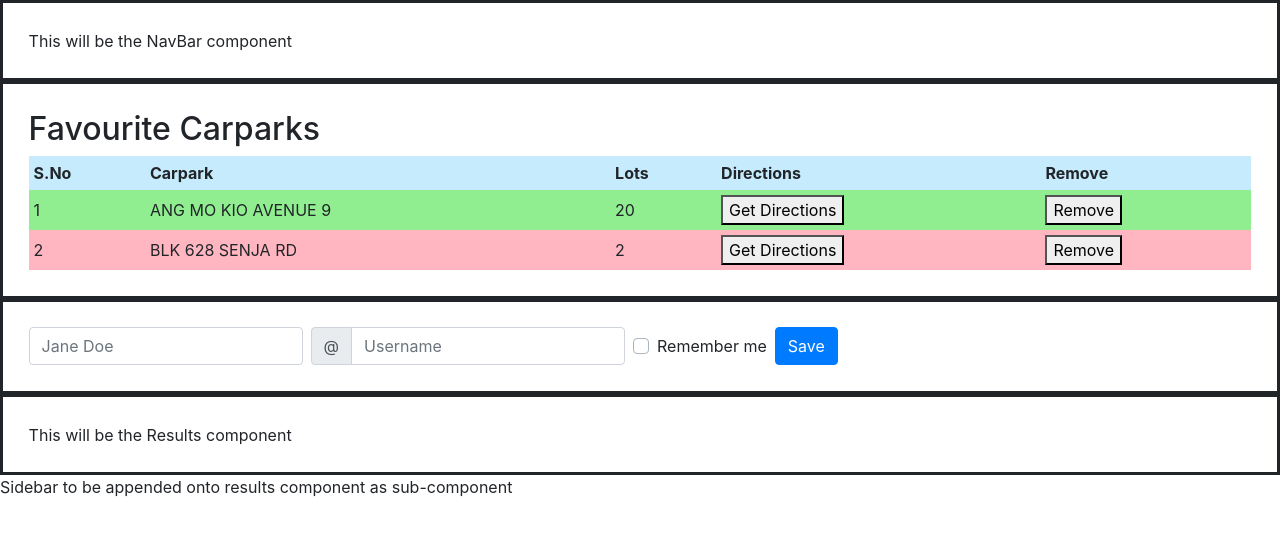
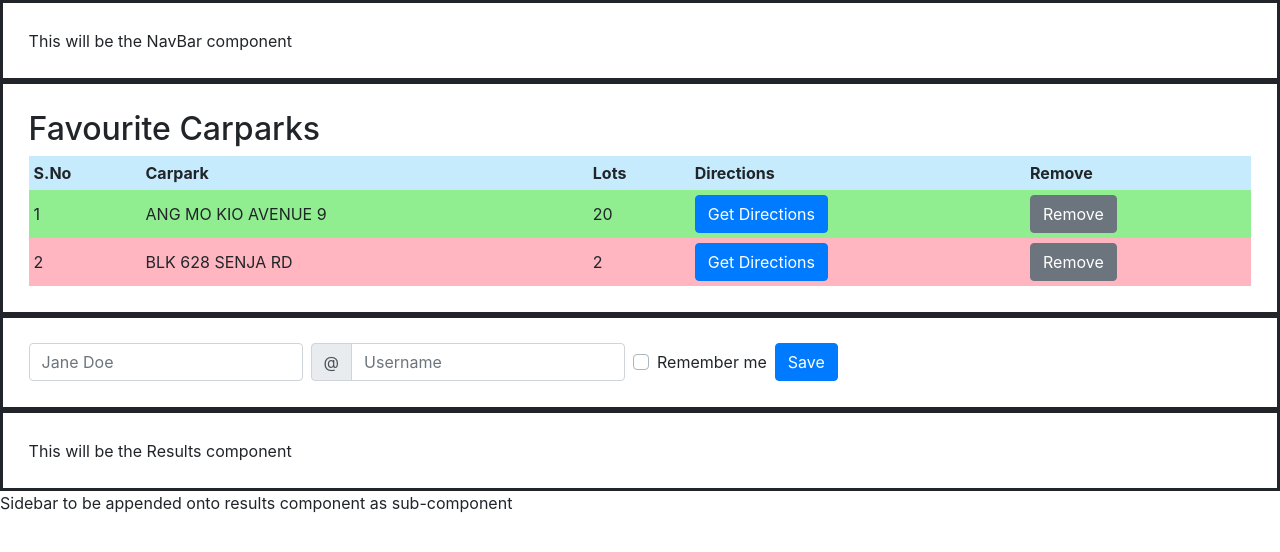
Before and after one commit to ysjprojects/bt3103-vue, a Vue app: page / in a window 1280 px wide. Shown: the top 552 px of the page. Built offline with nearby package versions, Linux system fonts and the light colour scheme.

Commit message:
second commit, added icons

```diff
--- a/package.json
+++ b/package.json
@@ -8,6 +8,10 @@
     "lint": "vue-cli-service lint"
   },
   "dependencies": {
+    "@fortawesome/fontawesome-svg-core": "^1.3.0",
+    "@fortawesome/free-regular-svg-icons": "^6.0.0",
+    "@fortawesome/free-solid-svg-icons": "^6.0.0",
+    "@fortawesome/vue-fontawesome": "^2.0.6",
     "bootstrap-vue": "^2.21.2",
     "core-js": "^3.6.5",
     "firebase": "^9.6.8",
--- a/src/components/Favourites.vue
+++ b/src/components/Favourites.vue
@@ -1,7 +1,7 @@
 <template>
     <div class="container-fluid" id="favTable" style="border: solid; padding:2%;">
 
-        <h2>Favourite Carparks</h2>
+        <h2><font-awesome-icon icon="fa-solid fa-square-parking" /> Favourite Carparks</h2>
     <!-- if users are not logged in  -->
     <p v-show="!loggedIn">
       Want to quickly check for available parking lots at your favourite carparks?
@@ -24,8 +24,13 @@
           <td>1</td>
           <td>ANG MO KIO AVENUE 9</td>
           <td>20</td>
-          <td><button id="directionbutton" type="button" v-on:click="getDirections()">Get Directions</button></td>
-          <td><button id="removebutton" type="button" v-on:click="removeFavourite()">Remove</button></td>
+          <td><b-button id="directionbutton" type="button" v-on:click="getDirections()" variant="primary">
+            <font-awesome-icon icon="fa-solid fa-route" />
+            Get Directions</b-button></td>
+          <td><b-button id="removebutton" type="button" v-on:click="removeFavourite()">
+            <font-awesome-icon icon="fa-solid fa-trash-can" />
+            Remove</b-button></td>
+
 
         </tr>
 
@@ -33,8 +38,13 @@
           <td>2</td>
           <td>BLK 628 SENJA RD</td>
           <td>2</td>
-          <td><button id="directionbutton" type="button" v-on:click="getDirections()">Get Directions</button></td>
-          <td><button id="removebutton" type="button" v-on:click="removeFavourite()">Remove</button></td>
+          <td><b-button id="directionbutton" type="button" v-on:click="getDirections()" variant="primary">
+            <font-awesome-icon icon="fa-solid fa-route" />
+            Get Directions</b-button></td>
+
+          <td><b-button id="removebutton" type="button" v-on:click="removeFavourite()">
+            <font-awesome-icon icon="fa-solid fa-trash-can" />
+            Remove</b-button></td>
         </tr>
       </table>
     </div>
--- a/src/main.ts
+++ b/src/main.ts
@@ -5,6 +5,28 @@ import App from './App.vue'
 
 import "bootstrap/dist/css/bootstrap.min.css"
 import "bootstrap-vue/dist/bootstrap-vue.css"
+
+/* import the fontawesome core */
+import { library } from '@fortawesome/fontawesome-svg-core'
+
+/* import specific icons */
+import { faLocationDot } from '@fortawesome/free-solid-svg-icons'
+import { faRoute } from '@fortawesome/free-solid-svg-icons'
+import { faTrashCan } from '@fortawesome/free-solid-svg-icons'
+import { faSquareParking} from '@fortawesome/free-solid-svg-icons'
+
+/* import font awesome icon component */
+import { FontAwesomeIcon } from '@fortawesome/vue-fontawesome'
+
+/* add icons to the library */
+library.add(faLocationDot)
+library.add(faRoute)
+library.add(faTrashCan)
+library.add(faSquareParking)
+
+/* add font awesome icon component */
+Vue.component('font-awesome-icon', FontAwesomeIcon)
+
 
 Vue.config.productionTip = false
 
```
Also changed, not shown: 2 other files (tests, documents, lock files or other folders).
